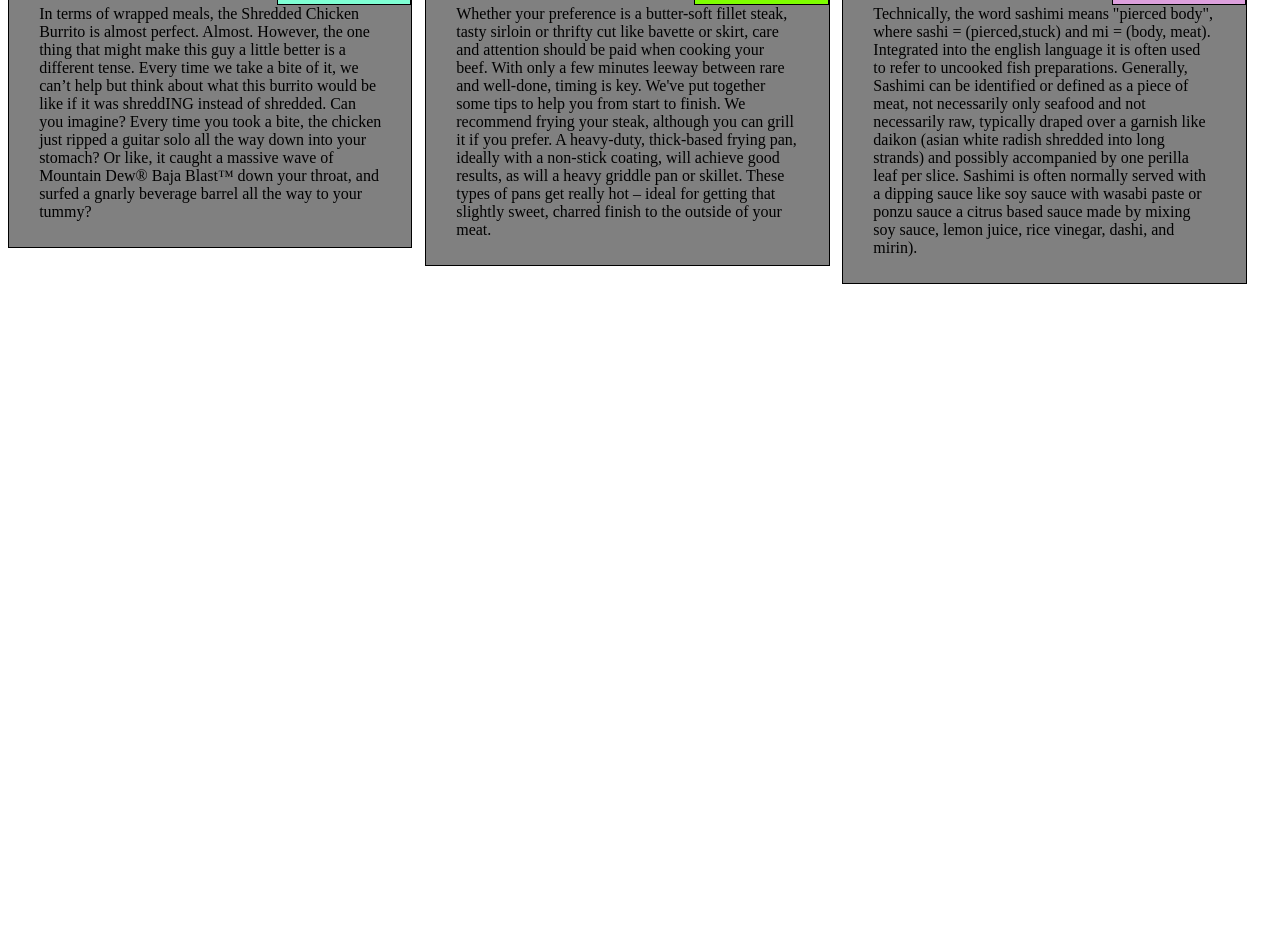
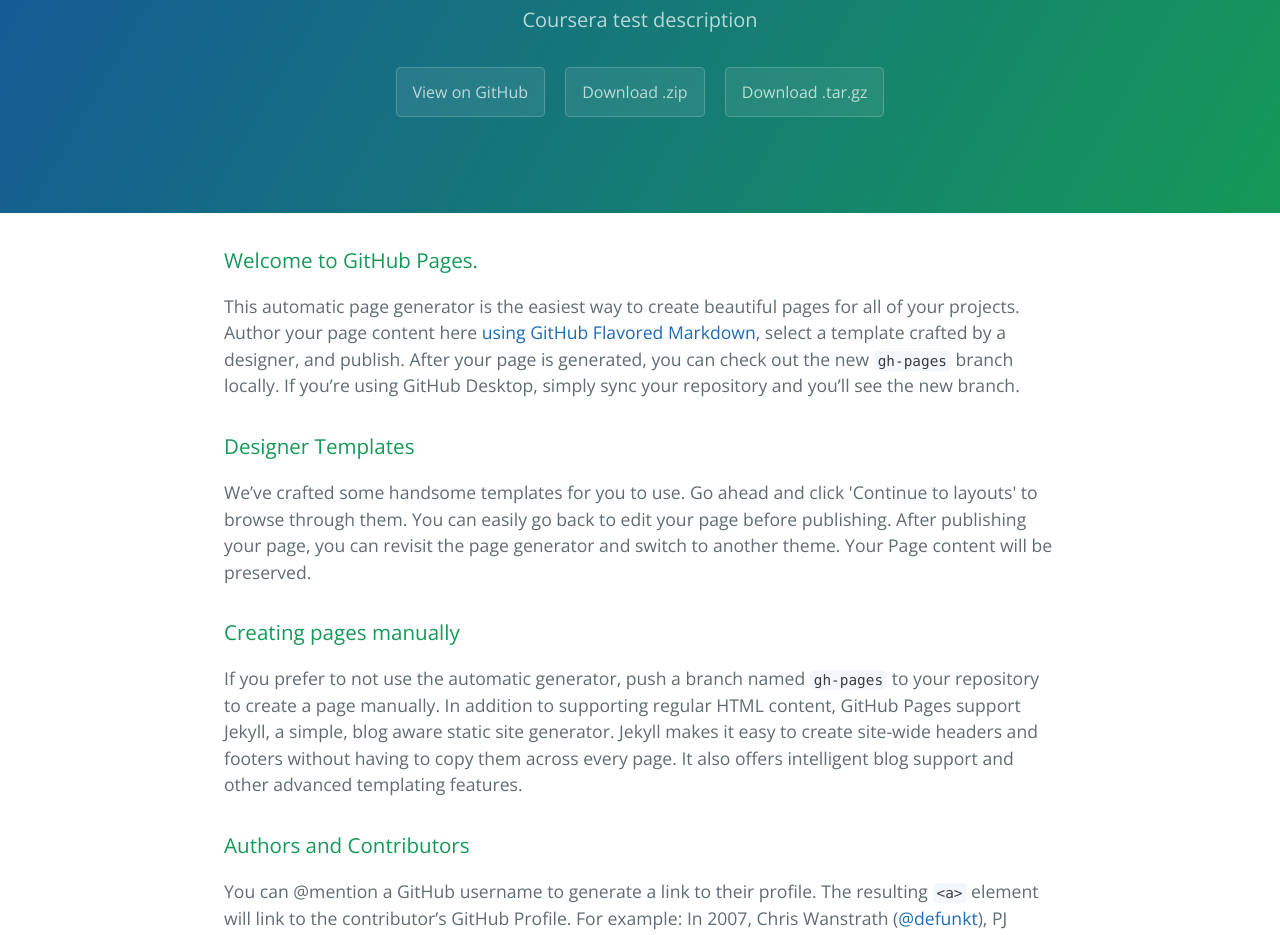
Before and after one commit to EvgeniyaGul/coursera-test, a plain HTML site: page index.html in a window 1280 px wide. Shown: the part 170-1105 px from the top of the page. Before the commit the page ends 800 px from the top, so only its background shows below. Drawn offline with nearby package versions, Linux system fonts and the light colour scheme.

Commit message:
Create gh-pages branch via GitHub

```diff
--- a/index.html
+++ b/index.html
@@ -1,62 +1,57 @@
-<!doctype html>
-<html lang="en">
-    <head>
-        <meta charset="utf-8">
-        <meta name="viewport" content="width=device-width, initial-scale=1">
-        <link rel="stylesheet" href="stylesheets/styles.css">
-    </head>
-    <body>
-        <div class="container-fluid">
-          <div class="row">
-            <div class="col-lg-12 col-md-12 col-sm-12" id="title">Our menu</div>
+<!DOCTYPE html>
+<html lang="en-us">
+  <head>
+    <meta charset="UTF-8">
+    <title>Coursera-test by EvgeniyaGul</title>
+    <meta name="viewport" content="width=device-width, initial-scale=1">
+    <link rel="stylesheet" type="text/css" href="stylesheets/normalize.css" media="screen">
+    <link href='https://fonts.googleapis.com/css?family=Open+Sans:400,700' rel='stylesheet' type='text/css'>
+    <link rel="stylesheet" type="text/css" href="stylesheets/stylesheet.css" media="screen">
+    <link rel="stylesheet" type="text/css" href="stylesheets/github-light.css" media="screen">
+  </head>
+  <body>
+    <section class="page-header">
+      <h1 class="project-name">Coursera-test</h1>
+      <h2 class="project-tagline">Coursera test description</h2>
+      <a href="https://github.com/EvgeniyaGul/coursera_full-stack" class="btn">View on GitHub</a>
+      <a href="https://github.com/EvgeniyaGul/coursera_full-stack/zipball/master" class="btn">Download .zip</a>
+      <a href="https://github.com/EvgeniyaGul/coursera_full-stack/tarball/master" class="btn">Download .tar.gz</a>
+    </section>
 
-            <div class="col-lg-4 col-md-6 col-sm-12">
-                <div id="chickenTitle">Chicken</div>
-                <p>In terms of wrapped meals, the Shredded Chicken Burrito is
-                   almost perfect. Almost. However, the one thing that might
-                   make this guy a little better is a different tense. Every
-                   time we take a bite of it, we can’t help but think about what
-                   this burrito would be like if it was shreddING instead of
-                   shredded. Can you imagine? Every time you took a bite,
-                   the chicken just ripped a guitar solo all the way down into
-                   your stomach? Or like, it caught a massive wave of
-                   Mountain Dew® Baja Blast™ down your throat, and surfed
-                   a gnarly beverage barrel all the way to your tummy?</p>
-            </div>
+    <section class="main-content">
+      <h3>
+<a id="welcome-to-github-pages" class="anchor" href="#welcome-to-github-pages" aria-hidden="true"><span aria-hidden="true" class="octicon octicon-link"></span></a>Welcome to GitHub Pages.</h3>
 
-            <div class="col-lg-4 col-md-6 col-sm-12">
-                <div id="beefTitle">Beef</div>
-                 <p>Whether your preference is a butter-soft fillet steak,
-                    tasty sirloin or thrifty cut like bavette or skirt, care
-                    and attention should be paid when cooking your beef. With
-                    only a few minutes leeway between rare and well-done, timing
-                    is key. We've put together some tips to help you from start
-                    to finish. We recommend frying your steak, although you can
-                    grill it if you prefer. A heavy-duty, thick-based frying pan,
-                    ideally with a non-stick coating, will achieve good results,
-                    as will a heavy griddle pan or skillet. These types of pans
-                    get really hot – ideal for getting that slightly sweet,
-                    charred finish to the outside of your meat.</p>
-            </div>
+<p>This automatic page generator is the easiest way to create beautiful pages for all of your projects. Author your page content here <a href="https://guides.github.com/features/mastering-markdown/">using GitHub Flavored Markdown</a>, select a template crafted by a designer, and publish. After your page is generated, you can check out the new <code>gh-pages</code> branch locally. If you’re using GitHub Desktop, simply sync your repository and you’ll see the new branch.</p>
 
-            <div class="col-lg-4 col-md-12 col-sm-12">
-                <div id="sushiTitle">Sushi</div>
-                  <p>Technically, the word sashimi means "pierced body", where
-                     sashi = (pierced,stuck) and mi = (body, meat). Integrated
-                     into the english language it is often used to refer
-                     to uncooked fish preparations. Generally, Sashimi can be
-                     identified or defined as a piece of meat, not necessarily
-                     only seafood and not necessarily raw, typically draped over
-                     a garnish like daikon (asian white radish shredded into
-                     long strands) and possibly accompanied by one perilla leaf
-                     per slice. Sashimi is often normally served with a dipping
-                     sauce like soy sauce with wasabi paste or ponzu sauce
-                     a citrus based sauce made by mixing soy sauce, lemon juice,
-                     rice vinegar, dashi, and mirin).</p>
+<h3>
+<a id="designer-templates" class="anchor" href="#designer-templates" aria-hidden="true"><span aria-hidden="true" class="octicon octicon-link"></span></a>Designer Templates</h3>
 
-            </div>
+<p>We’ve crafted some handsome templates for you to use. Go ahead and click 'Continue to layouts' to browse through them. You can easily go back to edit your page before publishing. After publishing your page, you can revisit the page generator and switch to another theme. Your Page content will be preserved.</p>
 
-          </div>
-        </div>
-    </body>
+<h3>
+<a id="creating-pages-manually" class="anchor" href="#creating-pages-manually" aria-hidden="true"><span aria-hidden="true" class="octicon octicon-link"></span></a>Creating pages manually</h3>
+
+<p>If you prefer to not use the automatic generator, push a branch named <code>gh-pages</code> to your repository to create a page manually. In addition to supporting regular HTML content, GitHub Pages support Jekyll, a simple, blog aware static site generator. Jekyll makes it easy to create site-wide headers and footers without having to copy them across every page. It also offers intelligent blog support and other advanced templating features.</p>
+
+<h3>
+<a id="authors-and-contributors" class="anchor" href="#authors-and-contributors" aria-hidden="true"><span aria-hidden="true" class="octicon octicon-link"></span></a>Authors and Contributors</h3>
+
+<p>You can @mention a GitHub username to generate a link to their profile. The resulting <code>&lt;a&gt;</code> element will link to the contributor’s GitHub Profile. For example: In 2007, Chris Wanstrath (<a href="https://github.com/defunkt" class="user-mention">@defunkt</a>), PJ Hyett (<a href="https://github.com/pjhyett" class="user-mention">@pjhyett</a>), and Tom Preston-Werner (<a href="https://github.com/mojombo" class="user-mention">@mojombo</a>) founded GitHub.</p>
+
+<h3>
+<a id="support-or-contact" class="anchor" href="#support-or-contact" aria-hidden="true"><span aria-hidden="true" class="octicon octicon-link"></span></a>Support or Contact</h3>
+
+<p>Having trouble with Pages? Check out our <a href="https://help.github.com/pages">documentation</a> or <a href="https://github.com/contact">contact support</a> and we’ll help you sort it out.</p>
+
+      <footer class="site-footer">
+        <span class="site-footer-owner"><a href="https://github.com/EvgeniyaGul/coursera_full-stack">Coursera-test</a> is maintained by <a href="https://github.com/EvgeniyaGul">EvgeniyaGul</a>.</span>
+
+        <span class="site-footer-credits">This page was generated by <a href="https://pages.github.com">GitHub Pages</a> using the <a href="https://github.com/jasonlong/cayman-theme">Cayman theme</a> by <a href="https://twitter.com/jasonlong">Jason Long</a>.</span>
+      </footer>
+
+    </section>
+
+
+  </body>
 </html>
```
